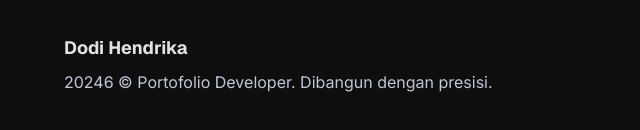
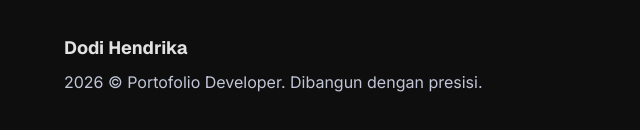
Before and after one commit to dodihendrika/dodihendrika.github.io, a plain HTML site: page index.html in a window 1280 px wide. Shown: the part 3780-3910 px from the top of the page, 0-640 px from the left. Drawn offline with nearby package versions, Linux system fonts and the light colour scheme.

Commit message:
Update year in footer from 20246 to 2026

```diff
--- a/index.html
+++ b/index.html
@@ -621,7 +621,7 @@
             >Dodi Hendrika</span
           >
           <p class="font-body-md text-body-md text-on-surface-variant">
-            20246 © Portofolio Developer. Dibangun dengan presisi.
+            2026 © Portofolio Developer. Dibangun dengan presisi.
           </p>
         </div>
         <div class="flex gap-8">
```
